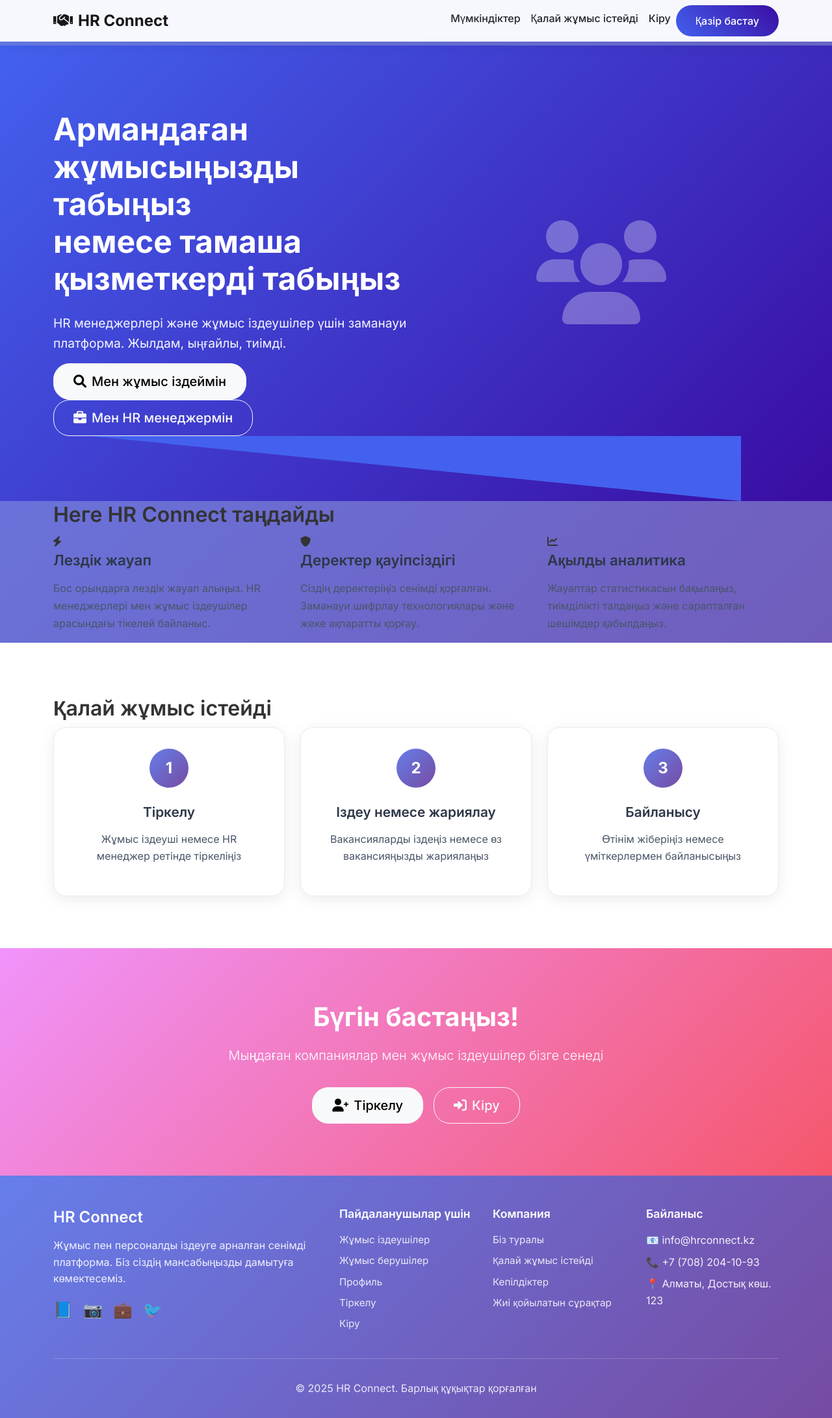
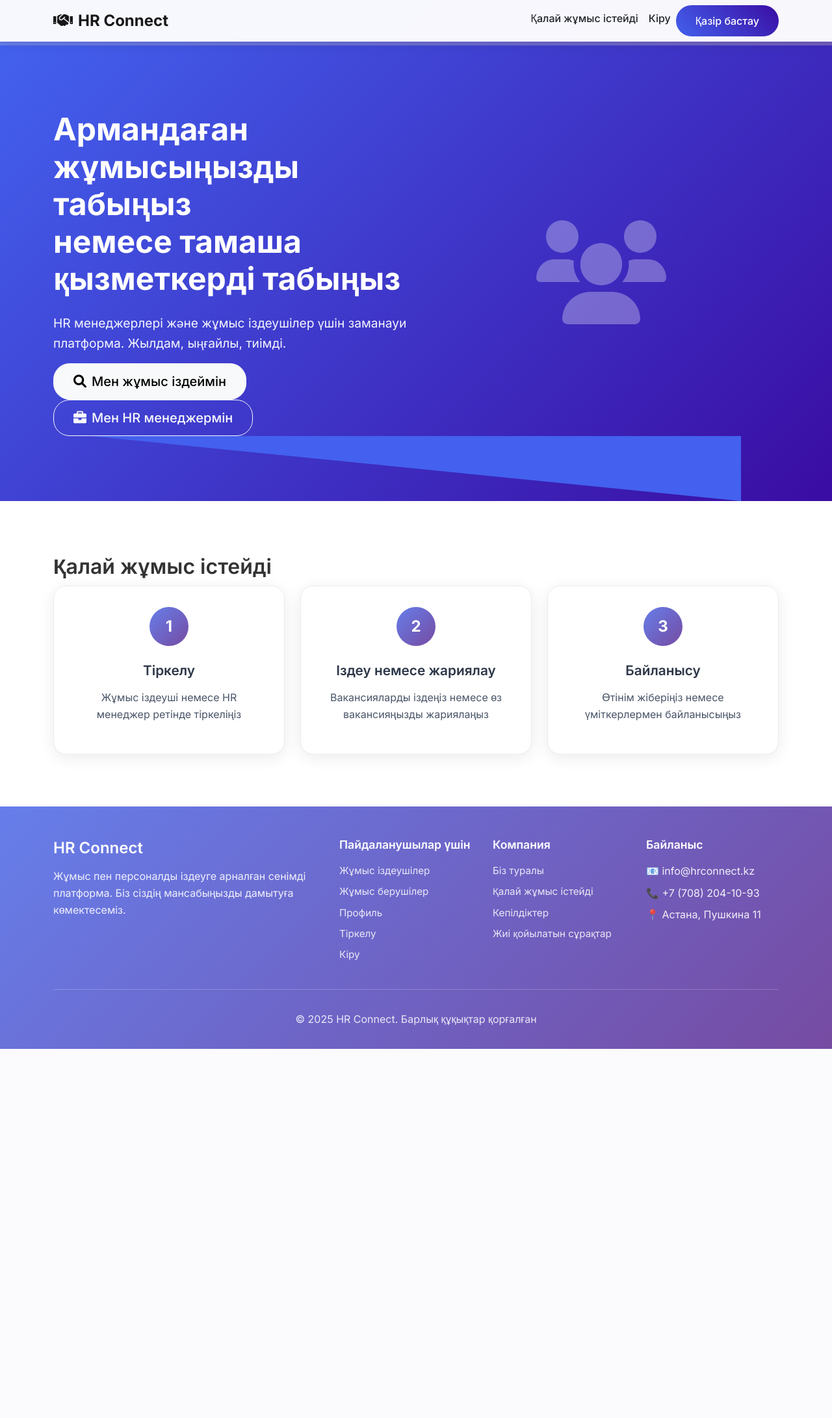
Before and after one commit to Aliba777/hrsystem, a PHP site: page / in a window 1280 px wide. Shown: the whole page at 65% size. After the commit the page ends 1614 px from the top, so only its background shows below. Run offline with PHP 8.4, Linux system fonts and the light colour scheme.

Commit message:
added kz

```diff
--- a/hr-connect/add_education.php
+++ b/hr-connect/add_education.php
@@ -39,7 +39,7 @@ if ($_SERVER['REQUEST_METHOD'] == 'POST') {
 ?>
 
 <!DOCTYPE html>
-<html lang="ru">
+<html lang="kk">
 <head>
     <meta charset="UTF-8">
     <meta name="viewport" content="width=device-width, initial-scale=1.0">
--- a/hr-connect/add_experience.php
+++ b/hr-connect/add_experience.php
@@ -39,7 +39,7 @@ if ($_SERVER['REQUEST_METHOD'] == 'POST') {
 ?>
 
 <!DOCTYPE html>
-<html lang="ru">
+<html lang="kk">
 <head>
     <meta charset="UTF-8">
     <meta name="viewport" content="width=device-width, initial-scale=1.0">
--- a/hr-connect/css/style.css
+++ b/hr-connect/css/style.css
@@ -409,3 +409,28 @@ a {
         margin-bottom: 1rem;
     }
 }
+
+
+/* Фикс для футера - чтобы он всегда был внизу */
+html {
+    height: 100%;
+}
+
+body {
+    min-height: 100%;
+    display: flex;
+    flex-direction: column;
+}
+
+.main-wrapper {
+    flex: 1 0 auto;
+}
+
+footer {
+    flex-shrink: 0;
+}
+
+/* Убираем лишние отступы у контейнеров перед футером */
+.container:last-of-type {
+    margin-bottom: 0;
+}
--- a/hr-connect/edit_profile.php
+++ b/hr-connect/edit_profile.php
@@ -95,7 +95,7 @@ $languages = $lang_stmt->fetchAll();
 ?>
 
 <!DOCTYPE html>
-<html lang="ru">
+<html lang="kk">
 <head>
     <meta charset="UTF-8">
     <meta name="viewport" content="width=device-width, initial-scale=1.0">
@@ -285,7 +285,7 @@ $languages = $lang_stmt->fetchAll();
                     <input type="text" name="skills" class="form-control"
                            value="<?= htmlspecialchars(implode(', ', $skills)) ?>"
                            placeholder="PHP, JavaScript, Python, SQL">
-                    <small class="text-muted">Мысалы: PHP, JavaScript, Python, SQL</small>
+                    <small class="text-muted">Мысалы: PHP, JavaScript, Python, SQL, HTML, CSS</small>
                 </div>
             </div>
             <?php endif; ?>
--- a/hr-connect/includes/footer.php
+++ b/hr-connect/includes/footer.php
@@ -1,30 +1,36 @@
+<?php
+// Определяем базовый путь в зависимости от текущей директории
+$current_dir = dirname($_SERVER['PHP_SELF']);
+$base_path = '';
+
+// Если мы в подпапке (hr, jobseeker), добавляем ../
+if (strpos($current_dir, '/hr') !== false || strpos($current_dir, '/jobseeker') !== false) {
+    $base_path = '../';
+}
+?>
+
 <footer id="contacts">
     <div class="container">
         <div class="footer-content">
             <div class="footer-section">
                 <h3>HR Connect</h3>
                 <p>Жұмыс пен персоналды іздеуге арналған сенімді платформа. Біз сіздің мансабыңызды дамытуға көмектесеміз.</p>
-                <div class="social-links">
-                    <a href="#" title="Facebook">📘</a>
-                    <a href="#" title="Instagram">📷</a>
-                    <a href="#" title="LinkedIn">💼</a>
-                    <a href="#" title="Twitter">🐦</a>
-                </div>
+
             </div>
 
             <div class="footer-section">
                 <h4>Пайдаланушылар үшін</h4>
-                <a href="jobseeker/browse_vacancies.php">Жұмыс іздеушілер</a>
-                <a href="hr/post_vacancy.php">Жұмыс берушілер</a>
-                <a href="profile.php">Профиль</a>
-                <a href="register.php">Тіркелу</a>
-                <a href="login.php">Кіру</a>
+                <a href="<?= $base_path ?>jobseeker/browse_vacancies.php">Жұмыс іздеушілер</a>
+                <a href="<?= $base_path ?>hr/post_vacancy.php">Жұмыс берушілер</a>
+                <a href="<?= $base_path ?>profile.php">Профиль</a>
+                <a href="<?= $base_path ?>register.php">Тіркелу</a>
+                <a href="<?= $base_path ?>login.php">Кіру</a>
             </div>
 
             <div class="footer-section">
                 <h4>Компания</h4>
-                <a href="index.php#features">Біз туралы</a>
-                <a href="index.php#how-it-works">Қалай жұмыс істейді</a>
+                <a href="<?= $base_path ?>index.php#features">Біз туралы</a>
+                <a href="<?= $base_path ?>index.php#how-it-works">Қалай жұмыс істейді</a>
                 <a href="#">Кепілдіктер</a>
                 <a href="#">Жиі қойылатын сұрақтар</a>
             </div>
@@ -33,7 +39,7 @@
                 <h4>Байланыс</h4>
                 <p>📧 info@hrconnect.kz</p>
                 <p>📞 +7 (708) 204-10-93</p>
-                <p>📍 Алматы, Достық көш. 123</p>
+                <p>📍 Астана, Пушкина 11</p>
             </div>
         </div>
 
--- a/hr-connect/index.php
+++ b/hr-connect/index.php
@@ -31,9 +31,7 @@ if (isset($_SESSION['user_id'])) {
 
             <div class="collapse navbar-collapse" id="navbarNav">
                 <ul class="navbar-nav ms-auto">
-                    <li class="nav-item">
-                        <a class="nav-link text-dark" href="#features">Мүмкіндіктер</a>
-                    </li>
+
                     <li class="nav-item">
                         <a class="nav-link text-dark" href="#how-it-works">Қалай жұмыс істейді</a>
                     </li>
@@ -79,52 +77,6 @@ if (isset($_SESSION['user_id'])) {
     </section>
 
     <!-- Преимущества -->
-    <section class="features-section" id="features">
-        <div class="container">
-            <h2 class="section-title">Неге HR Connect таңдайды</h2>
-
-            <div class="row g-4">
-                <div class="col-md-4">
-                    <div class="feature-card">
-                        <div class="feature-icon">
-                            <i class="fas fa-bolt"></i>
-                        </div>
-                        <h3 class="feature-title">Лездік жауап</h3>
-                        <p class="feature-text">
-                            Бос орындарға лездік жауап алыңыз.
-                            HR менеджерлері мен жұмыс іздеушілер арасындағы тікелей байланыс.
-                        </p>
-                    </div>
-                </div>
-
-                <div class="col-md-4">
-                    <div class="feature-card">
-                        <div class="feature-icon">
-                            <i class="fas fa-shield-alt"></i>
-                        </div>
-                        <h3 class="feature-title">Деректер қауіпсіздігі</h3>
-                        <p class="feature-text">
-                            Сіздің деректеріңіз сенімді қорғалған.
-                            Заманауи шифрлау технологиялары және жеке ақпаратты қорғау.
-                        </p>
-                    </div>
-                </div>
-
-                <div class="col-md-4">
-                    <div class="feature-card">
-                        <div class="feature-icon">
-                            <i class="fas fa-chart-line"></i>
-                        </div>
-                        <h3 class="feature-title">Ақылды аналитика</h3>
-                        <p class="feature-text">
-                            Жауаптар статистикасын бақылаңыз,
-                            тиімділікті талдаңыз және сарапталған шешімдер қабылдаңыз.
-                        </p>
-                    </div>
-                </div>
-            </div>
-        </div>
-    </section>
 
     <!-- Как это работает -->
     <section class="how-it-works" id="how-it-works" style="background: white; padding: 80px 0;">
@@ -157,21 +109,7 @@ if (isset($_SESSION['user_id'])) {
         </div>
     </section>
 
-    <!-- CTA секция -->
-    <section class="cta-section">
-        <div class="container">
-            <h2 class="cta-title">Бүгін бастаңыз!</h2>
-            <p class="lead">Мыңдаған компаниялар мен жұмыс іздеушілер бізге сенеді</p>
-            <div class="cta-buttons">
-                <a href="register.php" class="btn btn-light btn-lg">
-                    <i class="fas fa-user-plus me-2"></i>Тіркелу
-                </a>
-                <a href="login.php" class="btn btn-outline-light btn-lg">
-                    <i class="fas fa-sign-in-alt me-2"></i>Кіру
-                </a>
-            </div>
-        </div>
-    </section>
+
 
     <?php include 'includes/footer.php'; ?>
 
--- a/hr-connect/profile.php
+++ b/hr-connect/profile.php
@@ -37,7 +37,7 @@ unset($_SESSION['success']);
 ?>
 
 <!DOCTYPE html>
-<html lang="ru">
+<html lang="kk">
 <head>
     <meta charset="UTF-8">
     <meta name="viewport" content="width=device-width, initial-scale=1.0">
@@ -164,7 +164,7 @@ unset($_SESSION['success']);
                 </div>
                 <div class="col-md-3 text-end">
                     <a href="edit_profile.php" class="btn btn-light">
-                        <i class="fas fa-edit me-2"></i>Профильді өңдеу
+                        <i class="fas fa-edit me-2"></i>Өңдеу
                     </a>
                 </div>
             </div>
@@ -344,7 +344,7 @@ unset($_SESSION['success']);
                         <?php if ($user['bio']): ?>
                             <p><?= nl2br(htmlspecialchars($user['bio'])) ?></p>
                         <?php else: ?>
-                            <p class="text-muted">Компания туралы ақпарат жоқ</p>
+                            <p class="text-muted">Компания туралы ақпарат қосылмаған</p>
                         <?php endif; ?>
                     </div>
                 <?php endif; ?>
```
Also changed, not shown: hr-connect/dashboard.php (+17 -17 lines), hr-connect/hr/my_vacancies.php (+10 -10 lines), hr-connect/jobseeker/browse_vacancies.php (+13 -13 lines), hr-connect/jobseeker/my_applications.php (+10 -10 lines), hr-connect/login.php (+11 -11 lines), hr-connect/README_DESIGN.md (deleted).
